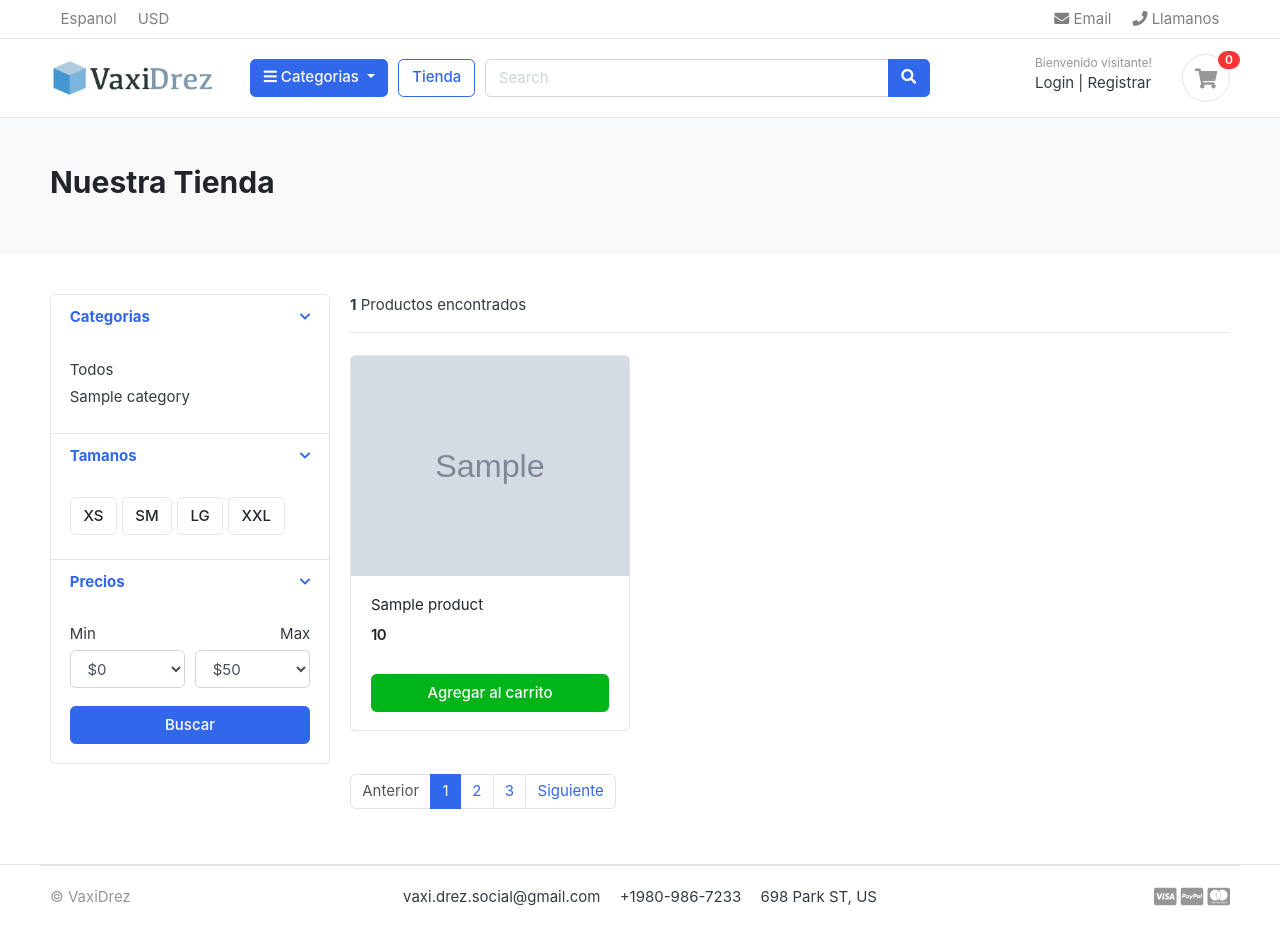
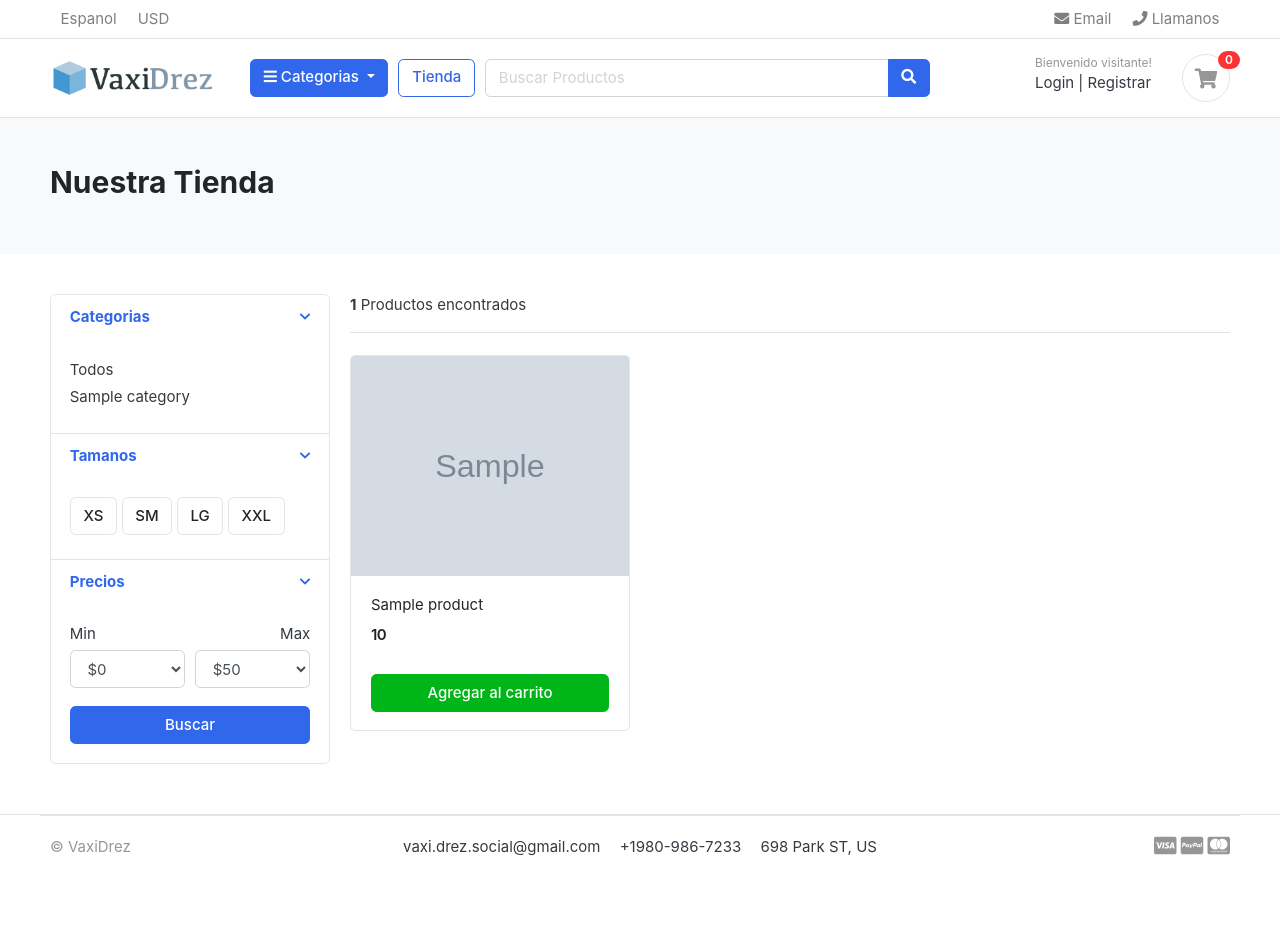
Before and after one commit to jornkbz/ecommerce-django, a Django app: page /store/ in a window 1280 px wide. After the commit the page ends 856 px from the top, so only its background shows below. Run offline with Django 4.2, Linux system fonts and the light colour scheme; tables that the repository leaves empty hold one stand-in row (values such as "Sample post"); grey boxes marked "Sample" are stand-in pictures; parts of the project's set-up code (start-up, migrations or seed data) failed here and were passed over; some web fonts are replaced.

Commit message:
163 paginacion en ecommerce

```diff
--- a/store/urls.py
+++ b/store/urls.py
@@ -3,7 +3,8 @@ from . import views
 
 urlpatterns = [
     path('', views.store, name="store"),
-    path('<slug:category_slug>/', views.store, name='products_by_category'),
-    path('<slug:category_slug>/<slug:product_slug>/', views.product_detail, name='product_detail')
+    path('category/<slug:category_slug>/', views.store, name='products_by_category'),
+    path('category/<slug:category_slug>/<slug:product_slug>/', views.product_detail, name='product_detail'),
+    path('search/', views.search, name='search'),
 
 ]
--- a/store/views.py
+++ b/store/views.py
@@ -3,6 +3,8 @@ from .models import Product
 from category.models import Category
 from carts.models import CartItem
 from carts.views import _cart_id
+from django.core.paginator import EmptyPage, PageNotAnInteger, Paginator
+from django.db.models import Q
 
 # Create your views here.
 def store(request, category_slug=None):
@@ -11,16 +13,23 @@ def store(request, category_slug=None):
 
     if category_slug != None:
         categories = get_object_or_404(Category, slug=category_slug)
-        products = Product.objects.filter(category=categories, is_available=True)
+        products = Product.objects.filter(category=categories, is_available=True).order_by('id')
+        paginator = Paginator(products, 5)
+        page = request.GET.get('page')
+        paged_products = paginator.get_page(page)
         product_count= products.count()
 
     else:
-        products = Product.objects.all().filter(is_available=True)
+        products = Product.objects.all().filter(is_available=True).order_by('id')
+        paginator = Paginator(products, 5)
+        page= request.GET.get('page')
+        paged_products = paginator.get_page(page)
         product_count = products.count()
 
     context = {
-        'products' : products,
+        'products' : paged_products,
         'product_count': product_count,
+
 
     }
 
@@ -43,3 +52,19 @@ def product_detail(request, category_slug, product_slug):
 
 
     return render(request, 'store/product_detail.html', context)
+
+
+def search(request):
+    if 'keyword' in request.GET:
+        keyword = request.GET['keyword']
+        if keyword:
+            products = Product.objects.order_by('-created_date').filter( Q(description__icontains=keyword) | Q(product_name__icontains=keyword))
+            product_count = products.count()
+
+    context = {
+     'products' : products,
+     'product_count' : product_count,
+
+    }
+
+    return render (request, 'store/store.html', context)
--- a/templates/includes/navbar.html
+++ b/templates/includes/navbar.html
@@ -48,9 +48,11 @@
         </div> <!-- col.// -->
         <a href="{% url 'store' %}" class="btn btn-outline-primary">Tienda</a>
         <div class="col-lg  col-md-6 col-sm-12 col">
-            <form action="#" class="search">
+
+
+            <form action="{% url 'search' %}" class="search">
                 <div class="input-group w-100">
-                    <input type="text" class="form-control" style="width:60%;" placeholder="Search">
+                    <input type="text" class="form-control" style="width:60%;" placeholder="Buscar Productos" name="keyword">
 
                     <div class="input-group-append">
                       <button class="btn btn-primary" type="submit">
--- a/templates/store/store.html
+++ b/templates/store/store.html
@@ -129,10 +129,8 @@
     <div class="row">
 
 
-
+        {% if products %}
         {% for product in products %}
-
-
         <div class="col-md-4">
             <figure class="card card-product-grid">
                 <div class="img-wrap">
@@ -153,17 +151,43 @@
         </div> <!-- col.// -->
         {% endfor %}
 
+        {% else %}
+            <div>
+                <h2> No se encontraron resultados. Intente después</h2>
+            </div>
+        {% endif %}
+
     </div> <!-- row end.// -->
 
 
     <nav class="mt-4" aria-label="Page navigation sample">
+    {% if products.has_other_pages %}
       <ul class="pagination">
-        <li class="page-item disabled"><a class="page-link" href="#">Anterior</a></li>
-        <li class="page-item active"><a class="page-link" href="#">1</a></li>
-        <li class="page-item"><a class="page-link" href="#">2</a></li>
-        <li class="page-item"><a class="page-link" href="#">3</a></li>
-        <li class="page-item"><a class="page-link" href="#">Siguiente</a></li>
+
+        {% if products.has_previous %}
+        <li class="page-item "><a class="page-link" href="?page={{products.previous_page_number}}">Anterior</a></li>
+            {% else %}
+            <li class="page-item disabled"><a class="page-link" href="#">Anterior</a></li>
+            {% endif %}
+
+
+        {% for i in products.paginator.page_range %}
+            {% if products.number == i %}
+            <li class="page-item active"><a class="page-link" href="#">{{i}}</a></li>
+            {% else %}
+            <li class="page-item "><a class="page-link" href="?page={{i}}">{{i}}</a></li>
+            {% endif %}
+        {% endfor %}
+
+        {% if products.has_next %}
+        <li class="page-item"><a class="page-link" href="?page={{products.next_page_number}}">Siguiente</a></li>
+        {% else %}
+        <li class="page-item disabled"><a class="page-link" href="#">Siguiente</a></li>
+        {% endif %}
+
       </ul>
+
+      {% endif %}
     </nav>
 
         </main> <!-- col.// -->
```
